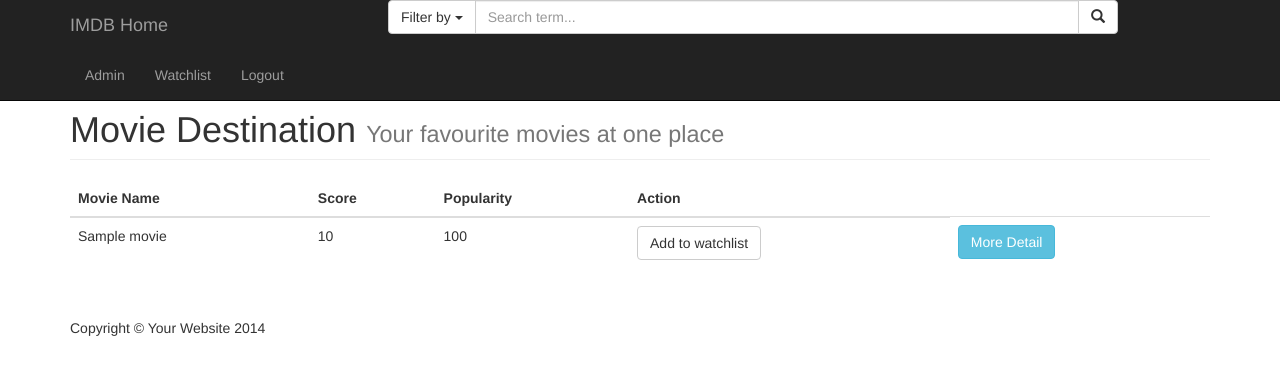
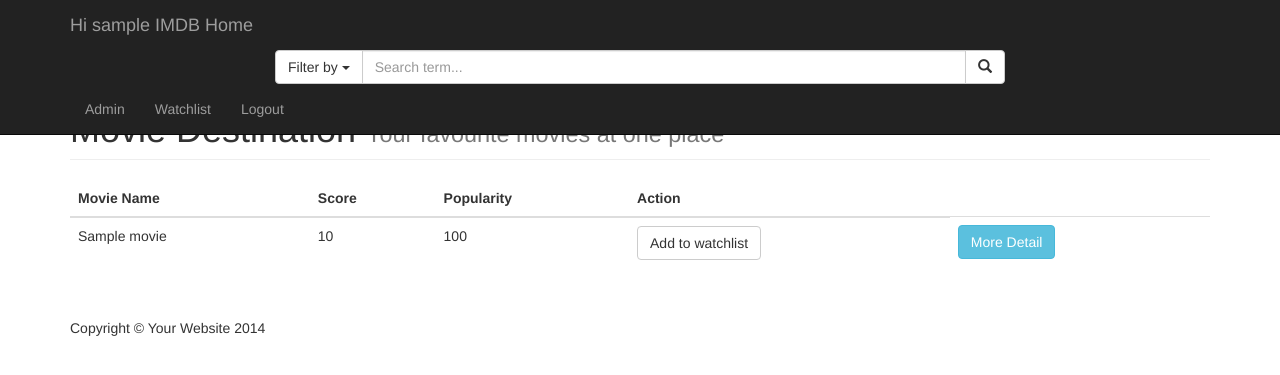
Before and after one commit to vivek-pr/djano_IMDB, a Django app: page / in a window 1280 px wide. Shown: the top 375 px of the page. Run offline with Django 3.2, Linux system fonts and the light colour scheme; a user stored in the database is signed in; tables that the repository leaves empty hold one stand-in row (values such as "Sample post"); some libraries are stand-ins or nearby versions.

Commit message:
user name added

```diff
--- a/movies/templates/base.html
+++ b/movies/templates/base.html
@@ -39,7 +39,7 @@
                     <span class="icon-bar"></span>
                     <span class="icon-bar"></span>
                 </button>
-                <a class="navbar-brand" href="{% url 'home' %}" >IMDB Home</a>
+                <a class="navbar-brand" href="{% url 'home' %}" >Hi {{request.user.username}} IMDB Home</a>
                  <div class="col-xs-8 col-xs-offset-2">
                         <div class="input-group">
                 <div class="input-group-btn search-panel">
```
